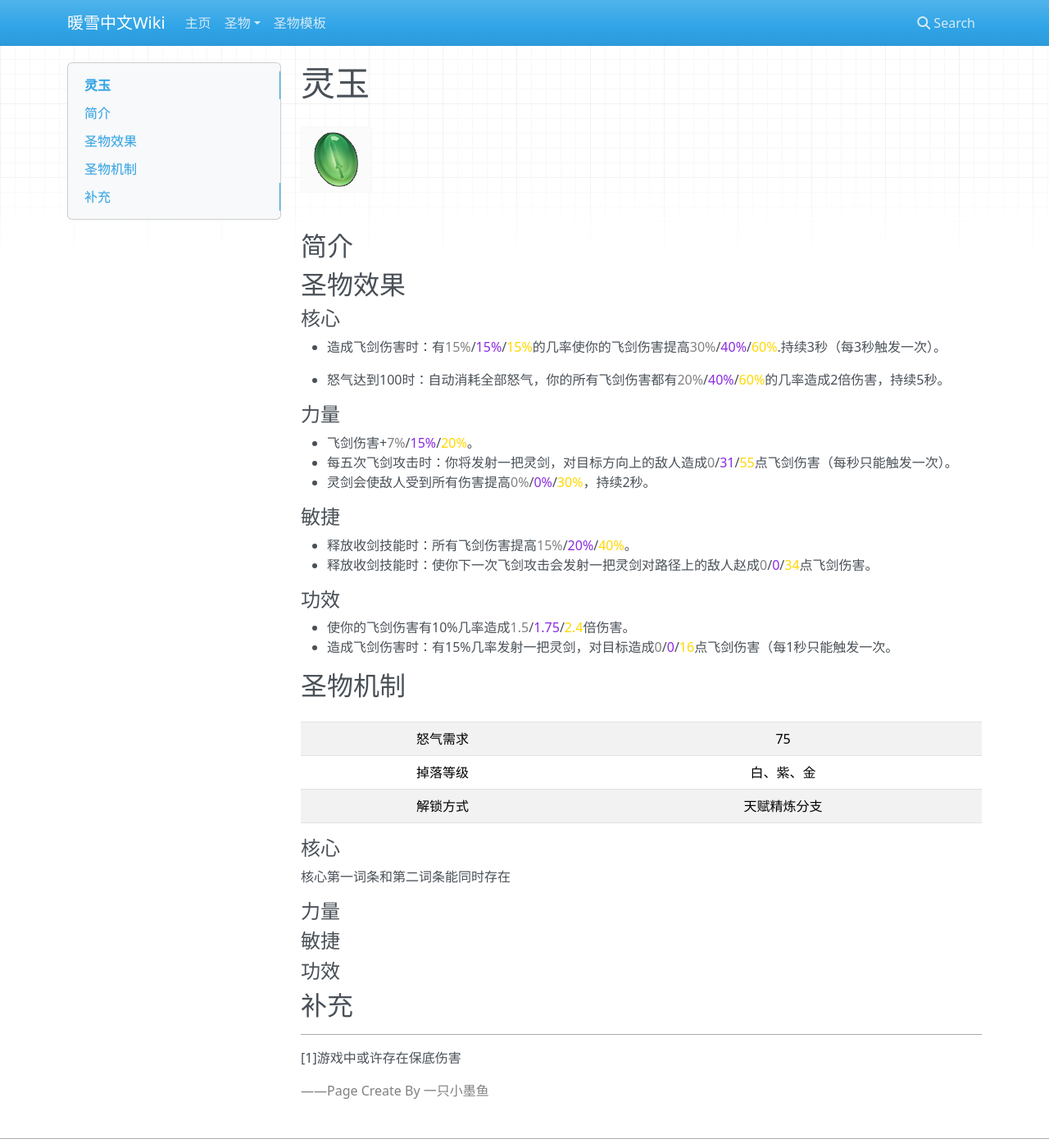
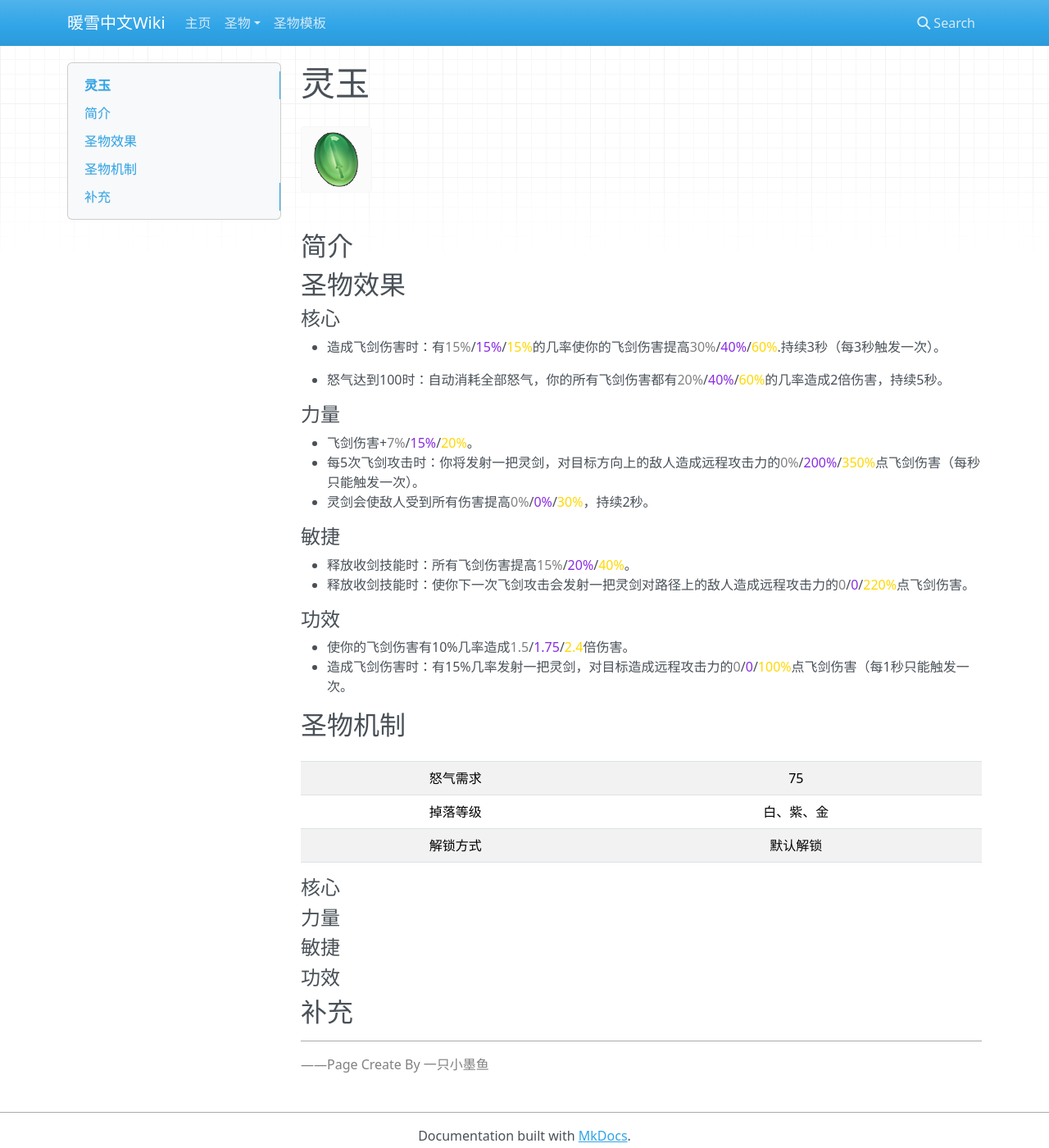
Before and after one commit to NekoIceLee/WarmSnow-Wiki, an MkDocs documentation site: the page built from docs/Potions/Potion_SpiritJade.md, in a window 1280 px wide and 1400 px high. Shown: the whole window at 82% size. Built offline with MkDocs 1.6.1, drawn with Linux system fonts in a browser that asks for light colours; nearby versions of some CDN libraries; old or Windows-style settings are respelled for this version of MkDocs.

Commit message:
错字修改、文件名称修改，索引添加链接

```diff
--- a/docs/Potions/灵玉.md
+++ b/docs/Potions/Potion_SpiritJade.md
@@ -8,23 +8,22 @@
 - 怒气达到100时：自动消耗全部怒气，你的所有飞剑伤害都有<font color=gray>20%</font>/<font color=BlueViolet>40%</font>/<font color=gold>60%</font>的几率造成2倍伤害，持续5秒。
 #### **力量**
 - 飞剑伤害+<font color=gray>7%</font>/<font color=BlueViolet>15%</font>/<font color=gold>20%</font>。
-- 每五次飞剑攻击时：你将发射一把灵剑，对目标方向上的敌人造成<font color=gray>0</font>/<font color=BlueViolet>31</font>/<font color=gold>55</font>点飞剑伤害（每秒只能触发一次）。
+- 每5次飞剑攻击时：你将发射一把灵剑，对目标方向上的敌人造成远程攻击力的<font color=gray>0%</font>/<font color=BlueViolet>200%</font>/<font color=gold>350%</font>点飞剑伤害（每秒只能触发一次）。
 - 灵剑会使敌人受到所有伤害提高<font color=gray>0%</font>/<font color=BlueViolet>0%</font>/<font color=gold>30%</font>，持续2秒。
 #### **敏捷**
 - 释放收剑技能时：所有飞剑伤害提高<font color=gray>15%</font>/<font color=BlueViolet>20%</font>/<font color=gold>40%</font>。
-- 释放收剑技能时：使你下一次飞剑攻击会发射一把灵剑对路径上的敌人赵成<font color=gray>0</font>/<font color=BlueViolet>0</font>/<font color=gold>34</font>点飞剑伤害。
+- 释放收剑技能时：使你下一次飞剑攻击会发射一把灵剑对路径上的敌人造成远程攻击力的<font color=gray>0</font>/<font color=BlueViolet>0</font>/<font color=gold>220%</font>点飞剑伤害。
 #### **功效**
 - 使你的飞剑伤害有10%几率造成<font color=gray>1.5</font>/<font color=BlueViolet>1.75</font>/<font color=gold>2.4</font>倍伤害。
-- 造成飞剑伤害时：有15%几率发射一把灵剑，对目标造成<font color=gray>0</font>/<font color=BlueViolet>0</font>/<font color=gold>16</font>点飞剑伤害（每1秒只能触发一次。
+- 造成飞剑伤害时：有15%几率发射一把灵剑，对目标造成远程攻击力的<font color=gray>0</font>/<font color=BlueViolet>0</font>/<font color=gold>100%</font>点飞剑伤害（每1秒只能触发一次。
 ## 圣物机制
 |||
 | :----: | :----: |
 |怒气需求|75|
 |掉落等级|白、紫、金|
-|解锁方式|天赋精炼分支|
+|解锁方式|默认解锁|
 
 #### **核心**
-核心第一词条和第二词条能同时存在
 #### **力量**
 
 #### **敏捷**
@@ -35,7 +34,6 @@
 ## 补充
 
 ---
-[1]游戏中或许存在保底伤害
 
 
 
```
Also changed, not shown: docs/Potions/Potion_BlueSteel.md (renamed from docs/Potions/青钢.md, +2 -3 lines), docs/Potions/Potion_Hydrargyrum.md (added, +39 -0 lines), docs/Potions/Potion_IncisiveTooth.md (renamed from docs/Potions/锋锐之牙.md, +3 -4 lines), docs/Potions/Potion_Pearl.md (renamed from docs/Potions/珍珠.md, +3 -4 lines), docs/Potions/PotionsIndex.md (+5 -5 lines), docs/Potions/水银.md (deleted, +0 -40 lines).
